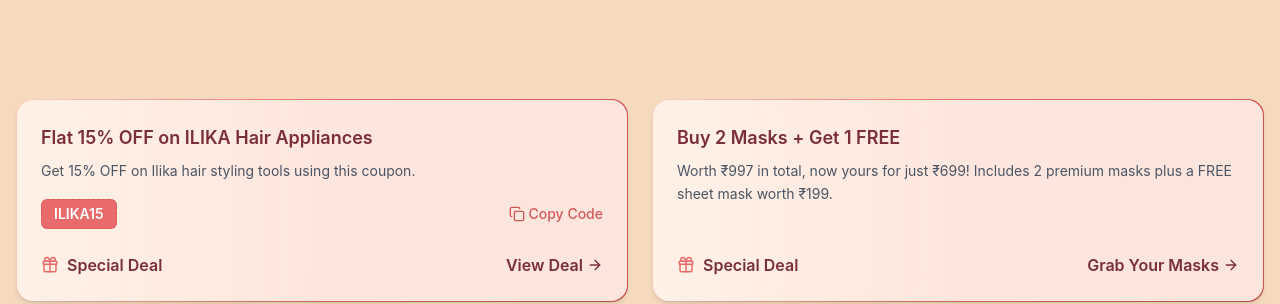
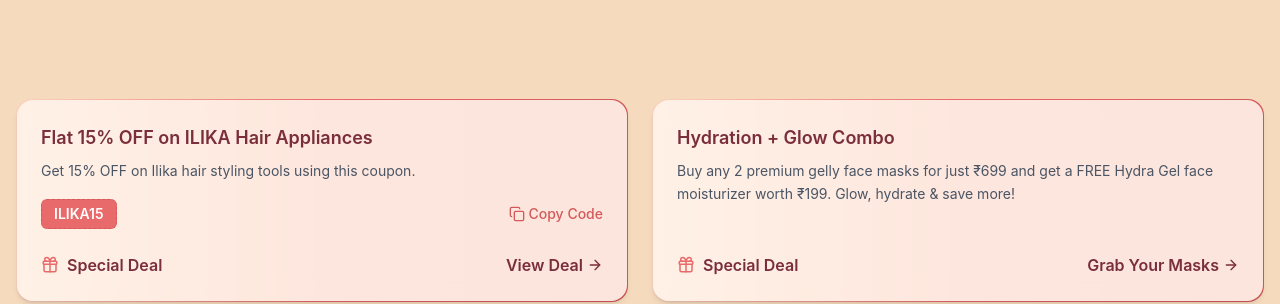
Before and after one commit to ilikamumbai-gif/ilika, a React (Vite) app: page / in a window 1280 px wide. Shown: the part 860-1164 px from the top of the page. Built offline with nearby package versions, Linux system fonts and the light colour scheme; no server answers.

Commit message:
april 30 - update 1 - offer page

```diff
--- a/src/pages/Offer.jsx
+++ b/src/pages/Offer.jsx
@@ -12,9 +12,9 @@
   },
 {
   type: "deal",
-  title: "Buy 2 Masks + Get 1 FREE",
+  title: "Hydration + Glow Combo",
   description:
-    "Worth ₹997 in total, now yours for just ₹699! Includes 2 premium masks plus a FREE sheet mask worth ₹199.",
+    "Buy any 2 premium gelly face masks for just ₹699 and get a FREE Hydra Gel face moisturizer worth ₹199. Glow, hydrate & save more!",
   link: "/combo"
 }
 ];
```
